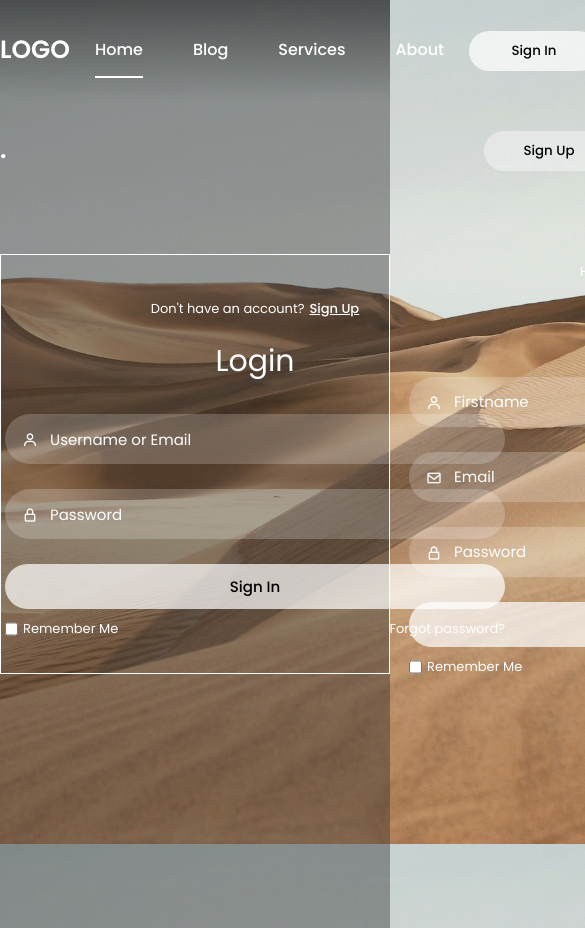
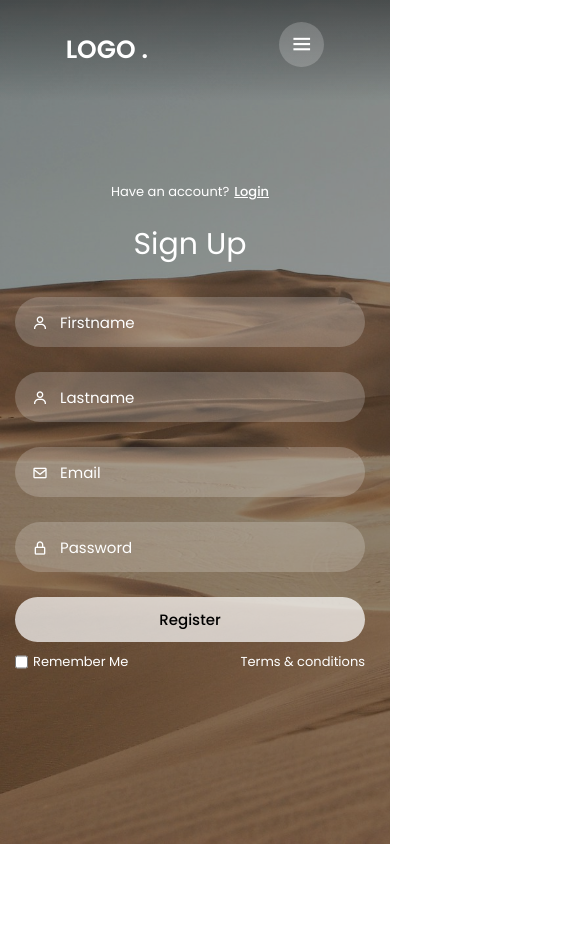
Before and after one commit to SofiaLiggio/Login-Register, a plain HTML site: page index.html in a window 390 px wide. Both pictures are taken after a click on the link "Sign Up". Shown: the top 928 px of the page, 585 px wide, since content can reach past the window. After the commit the page ends 844 px from the top, so only its background shows below. Drawn offline with nearby package versions, Linux system fonts and the light colour scheme.

Commit message:
finish javascript

```diff
--- a/index.html
+++ b/index.html
@@ -124,5 +124,40 @@
         </div>
       </div>
     </div>
+    <!-- <script src="script.js"></script> -->
   </body>
 </html>
+
+<!-- JAVASCRIPT -->
+<script>
+  function myMenuFunction() {
+    var i = document.getElementById("navMenu");
+    if (i.className === "nav-menu") {
+      i.className += " responsive";
+    } else {
+      i.className = "nav-menu";
+    }
+  }
+</script>
+<script>
+  var a = document.getElementById("loginBtn");
+  var b = document.getElementById("registerBtn");
+  var x = document.getElementById("login");
+  var y = document.getElementById("register");
+  function login() {
+    x.style.left = "4px";
+    y.style.right = "-520px";
+    a.className += " white-btn";
+    b.className = "btn";
+    x.style.opacity = 1;
+    y.style.opacity = 0;
+  }
+  function register() {
+    x.style.left = "-510px";
+    y.style.right = "5px";
+    a.className = "btn";
+    b.className += " white-btn";
+    x.style.opacity = 0;
+    y.style.opacity = 1;
+  }
+</script>
--- a/style.css
+++ b/style.css
@@ -100,7 +100,7 @@ body {
   justify-content: center;
   width: 512px;
   height: 420px;
-  border: 1px solid #fff;
+  overflow: hidden;
   z-index: 2;
 }
 
@@ -216,3 +216,60 @@ header {
 .two label a:hover {
   text-decoration: underline;
 }
+
+@media only screen and (max-width: 786px) {
+  .nav-button {
+    display: none;
+  }
+  .nav-menu.responsive {
+    top: 100px;
+  }
+  .nav-menu {
+    position: absolute;
+    top: -800px;
+    display: flex;
+    justify-content: center;
+    background: rgba(255, 255, 255, 0.2);
+    width: 100%;
+    height: 90vh;
+    backdrop-filter: blur(20px);
+    transition: 0.3s;
+  }
+  .nav-menu ul {
+    flex-direction: column;
+    text-align: center;
+  }
+  .nav-menu-btn {
+    display: block;
+  }
+  .nav-menu-btn i {
+    font-size: 25px;
+    color: #fff;
+    padding: 10px;
+    background: rgba(255, 255, 255, 0.2);
+    border-radius: 50%;
+    cursor: pointer;
+    transition: 0.3s;
+  }
+  .nav-menu-btn i:hover {
+    background: rgba(255, 255, 255, 0.15);
+  }
+}
+@media only screen and (max-width: 540px) {
+  .wrapper {
+    min-height: 100vh;
+  }
+  .form-box {
+    width: 100%;
+    height: 500px;
+  }
+  .register-container,
+  .login-container {
+    width: 100%;
+    padding: 0 20px;
+  }
+  .register-container .two-forms {
+    flex-direction: column;
+    gap: 0;
+  }
+}
```
